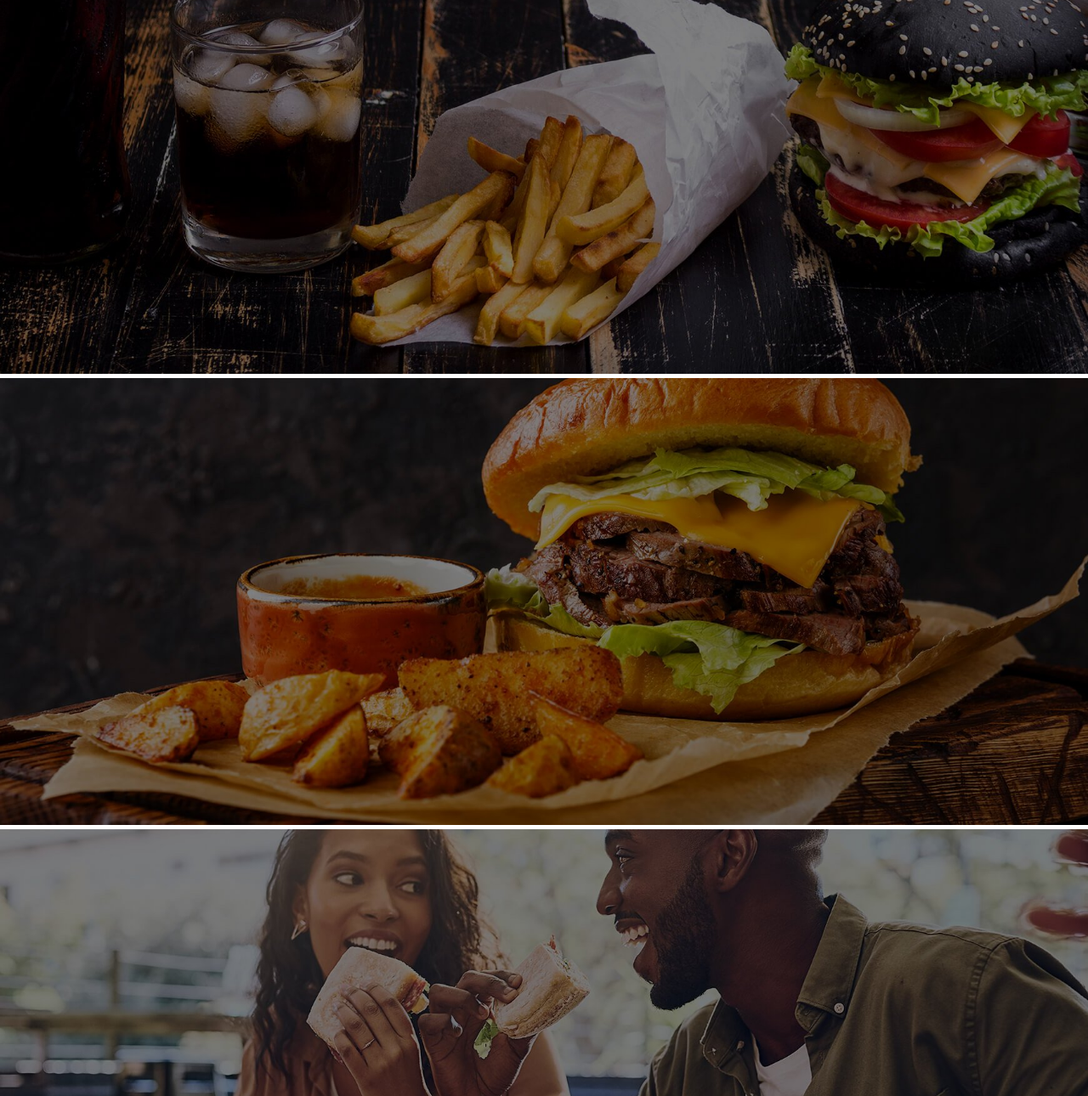
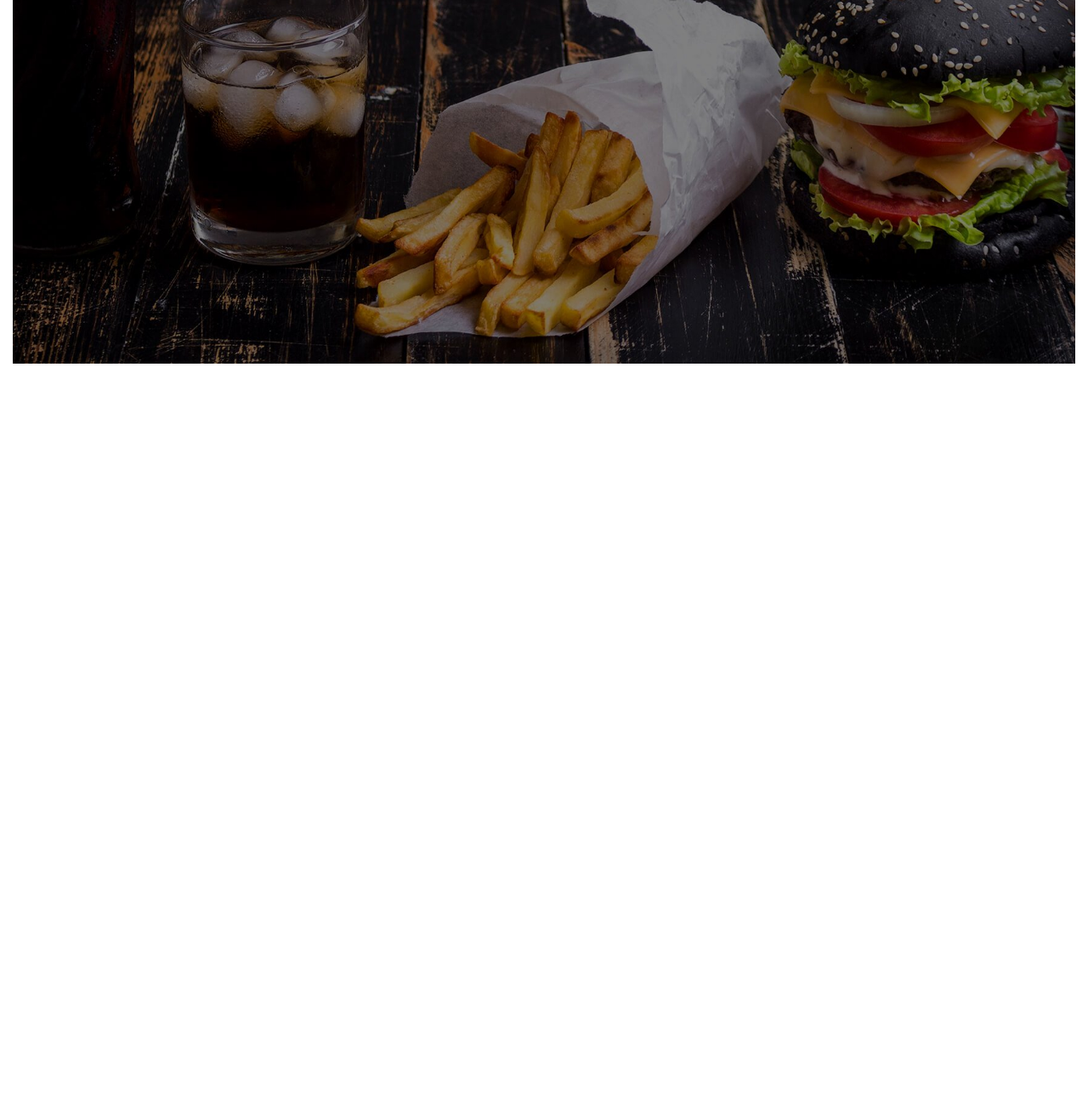
Before and after one commit to GyebnarPeter/Meals-and-Wheels, a plain HTML site: page index.html in a window 1280 px wide. Shown: the part 196-1486 px from the top of the page at 85% size. After the commit the page ends 800 px from the top, so only its background shows below. Drawn offline with nearby package versions, Linux system fonts and the light colour scheme; a web font is replaced by a local one.

Commit message:
halfdone slider

```diff
--- a/index.html
+++ b/index.html
@@ -5,7 +5,7 @@
     <meta name="viewport" content="width=device-width, initial-scale=1.0">
     <link rel="stylesheet" href="style.css" type="text/css">
     <link href="https://fonts.googleapis.com/css2?family=Overpass+Mono:wght@300;400;600;700&family=Teko:wght@300;400;500;600;700&display=swap" rel="stylesheet">
-    <title>Street Food Website</title>
+    <title>MEANS & WHEELS</title>
 </head>
 <body>
 
@@ -191,23 +191,23 @@
 
     </header>
 
-    <div class="slideshow-container">
+    <div class="slideshow-wrap page-wrap">
 
-        <div class="mySlide fade">
+        <div class="slider-img fade">
 
-            <img src="img/slider-1.jpg" style="width: 100%">
+            <img src="img/slider-1.jpg">
 
         </div>
 
-        <div class="mySlide fade">
+        <div class="slider-img fade">
 
-            <img src="img/slider-2.jpg" style="width: 100%">
+            <img src="img/slider-2.jpg">
 
         </div>
 
-        <div class="mySlide fade">
+        <div class="slider-img fade">
 
-            <img src="img/slider-3.jpg" style="width: 100%">
+            <img src="img/slider-3.jpg">
 
         </div>
 
--- a/script.js
+++ b/script.js
@@ -49,3 +49,25 @@ $('.news-btn').click( () => {
 
 /* SLIDER
 ---------------------------------------------------*/
+
+let imagesIndex = 0;
+let i = 0;
+let slider = () => {
+
+    let images = document.getElementsByClassName('slider-img');
+
+    for ( i = 0; i < images.length; ++i ) {
+        images[i].style.display = 'none';
+    }
+
+    if ( imagesIndex === images.length ) {
+        imagesIndex = 0;
+    }
+
+    images[imagesIndex].style.display = 'block';
+    imagesIndex++;
+
+    setTimeout(slider, 10000);
+}
+
+slider();
--- a/style.css
+++ b/style.css
@@ -255,7 +255,23 @@ header {
 /* SLIDER
 ------------------------------------------------------------------------ */
 
+.slideshow-wrap img {
+    width: 100%;
+}
 
+.fade {
+    animation-name: fade;
+    animation-duration: 1s;
+}
+
+@keyframes fade {
+    from {
+        opacity: .5;
+    }
+    to {
+        opacity: 1;
+    }
+}
 
 
 /* MEDIA QUERIES
@@ -292,6 +308,10 @@ header {
 
     nav span svg {
         width: 12px;
+    }
+
+    .slideshow-wrap {
+        margin: 0;
     }
 
 }
```
